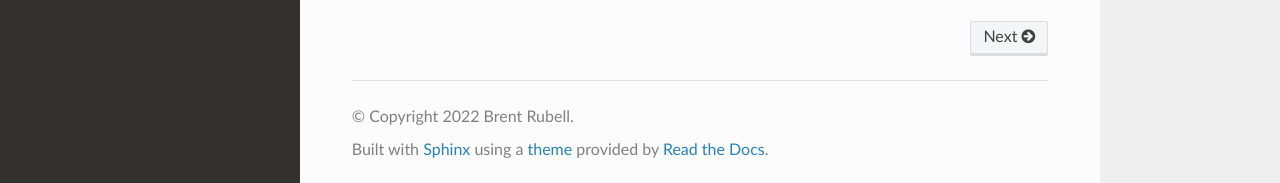
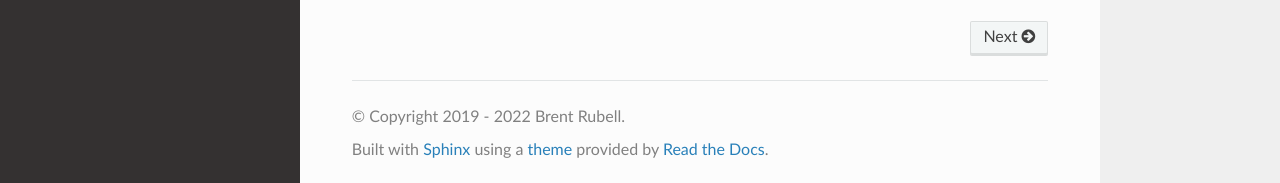
Before and after one commit to adafruit/Adafruit_CircuitPython_LIFX, a Sphinx documentation site: the page built from docs/index.rst, in a window 1280 px wide and 900 px high, scrolled down 2078 px. Shown: the part 714-897 px from the top of the window. Built offline with Sphinx 7.4.7 and the Read the Docs theme 2.0.0, drawn with Linux system fonts in a browser that asks for light colours; some of the changed lines change nothing that is shown.

Commit message:
Use year duration range for copyright attribution

```diff
--- a/docs/conf.py
+++ b/docs/conf.py
@@ -38,8 +38,14 @@ master_doc = "index"
 
 # General information about the project.
 project = "Adafruit LIFX Library"
+creation_year = "2019"
 current_year = str(datetime.datetime.now().year)
-copyright = current_year + " Brent Rubell"
+year_duration = (
+    current_year
+    if current_year == creation_year
+    else creation_year + " - " + current_year
+)
+copyright = year_duration + " Brent Rubell"
 author = "Brent Rubell"
 
 # The version info for the project you're documenting, acts as replacement for
```
